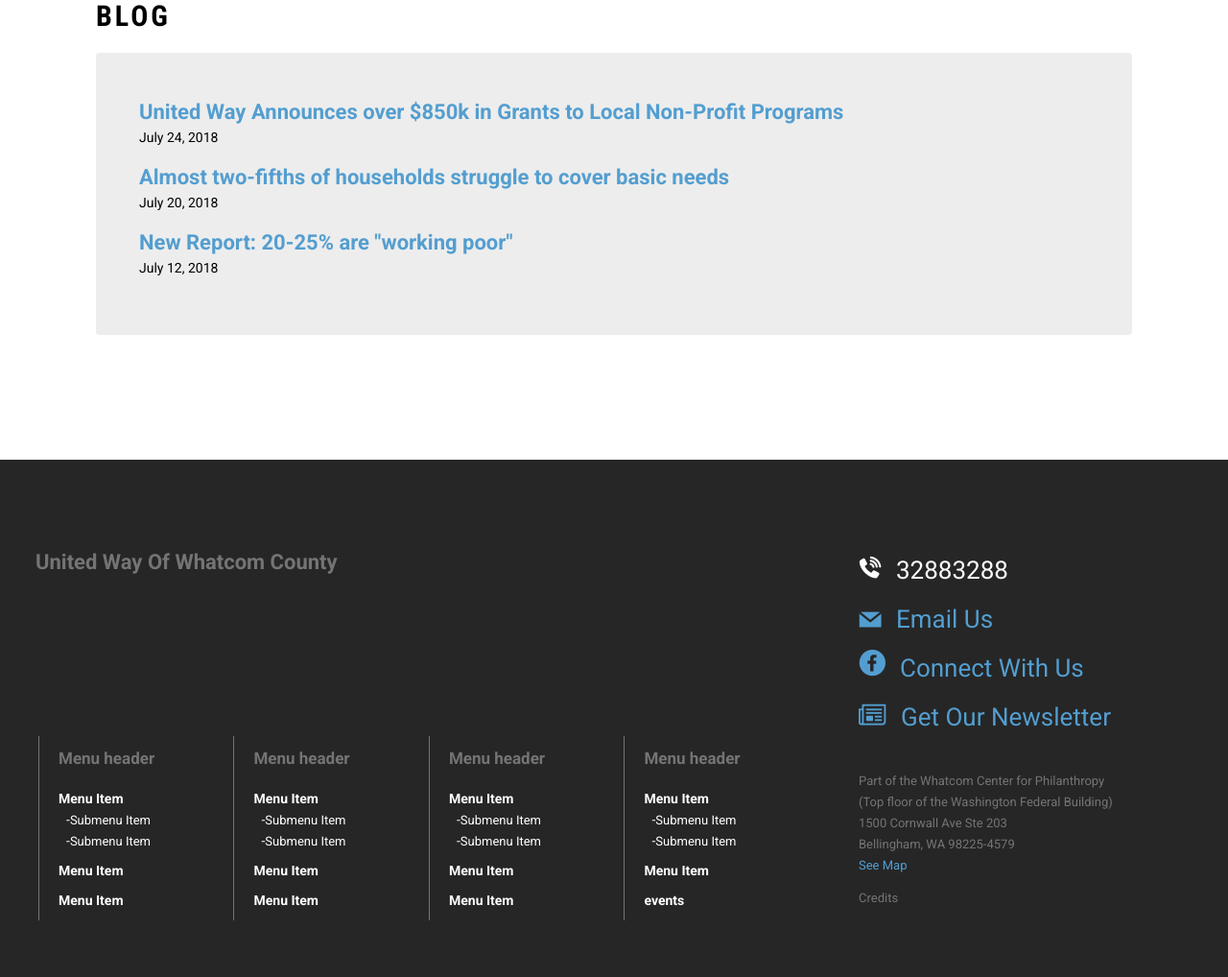
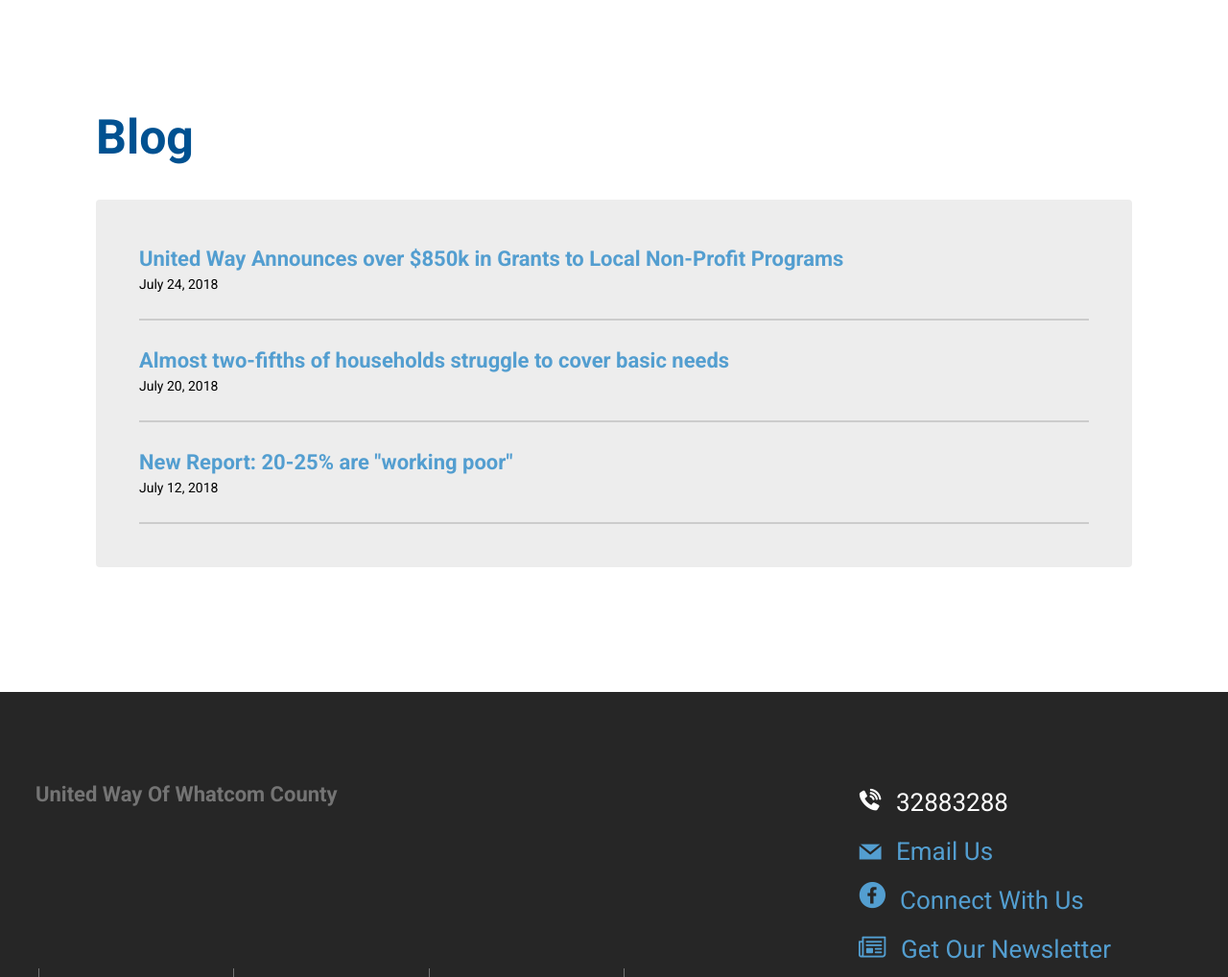
Before and after one commit to lukehtravis/unitedwaywhatcom, a PHP site: page /6.0-blog-list.php in a window 1280 px wide. Shown: the part 133-1151 px from the top of the page at 96% size. Before the commit the page ends 1092 px from the top, so only its background shows below. Run offline with PHP 8.4, Linux system fonts and the light colour scheme.

Commit message:
fixes to blog list page

```diff
--- a/assets/css/_src/views/blog-list.scss
+++ b/assets/css/_src/views/blog-list.scss
@@ -4,25 +4,21 @@
   }
 }
 .blog {
+  h1 {
+    font-size: 50px;
+    margin-top: 115px;
+    margin-bottom: 35px;
+    letter-spacing: 0px;
+    color: $color-darkblue;
+    font-family: $roboto;
+    text-transform: none;
+    @include breakpoint(phonetablet) {
+      margin-top: 60px;
+    }
+  }
   @include breakpoint(hugeness) {
     @include hugeness-container;
     width: 1200px;
-  }
-  img {
-    margin-top: 25px;
-    margin-bottom: 30px;
-    @include breakpoint(phoneonly) {
-      max-width: 100%;
-    }
-  }
-  a {
-    color: $color-lightblue;
-  }
-  .back-to-list {
-    margin-top: 70px;
-    margin-bottom: 15px;
-    display: inline-block;
-    font-size: 14px;
   }
   .blog-box {
     padding: 45px 45px 45px;
@@ -33,17 +29,21 @@
     @include breakpoint(phoneonly) {
       padding: 45px 20px;
     }
-    h2 {
-      margin: 0px;
-      font-size: 22px;
+    .blog-box-section {
+      border-bottom: 2px solid $color-gray2;
+      padding: 25px 0px;
+      h2 {
+        margin: 0px;
+        font-size: 22px;
+        color: $color-lightblue;
+      }
+      p {
+        margin: 0px;
+        font-size: 14px;
+      }
     }
-    span {
-      margin-bottom: 0px;
-      font-weight: bold;
-    }
-    p {
-      margin-top: 0px;
-      font-size: 14px;
+    .blog-box-section:first-of-type {
+      padding-top: 0px;
     }
   }
 }
--- a/assets/css/_src/views/blog-post.scss
+++ b/assets/css/_src/views/blog-post.scss
@@ -0,0 +1,49 @@
+.blog-container {
+  @include breakpoint(tabletonly) {
+    margin-left: 40px;
+  }
+}
+.blog {
+  @include breakpoint(hugeness) {
+    @include hugeness-container;
+    width: 1200px;
+  }
+  img {
+    margin-top: 25px;
+    margin-bottom: 30px;
+    @include breakpoint(phoneonly) {
+      max-width: 100%;
+    }
+  }
+  a {
+    color: $color-lightblue;
+  }
+  .back-to-list {
+    margin-top: 70px;
+    margin-bottom: 15px;
+    display: inline-block;
+    font-size: 14px;
+  }
+  .blog-box {
+    padding: 45px 45px 45px;
+    background-color: $color-lightgray;
+    border-radius: 4px;
+    margin-bottom: 130px;
+    width: 100%;
+    @include breakpoint(phoneonly) {
+      padding: 45px 20px;
+    }
+    h2 {
+      margin: 0px;
+      font-size: 22px;
+    }
+    span {
+      margin-bottom: 0px;
+      font-weight: bold;
+    }
+    p {
+      margin-top: 0px;
+      font-size: 14px;
+    }
+  }
+}
```
Also changed, not shown: assets/css/main.css.
